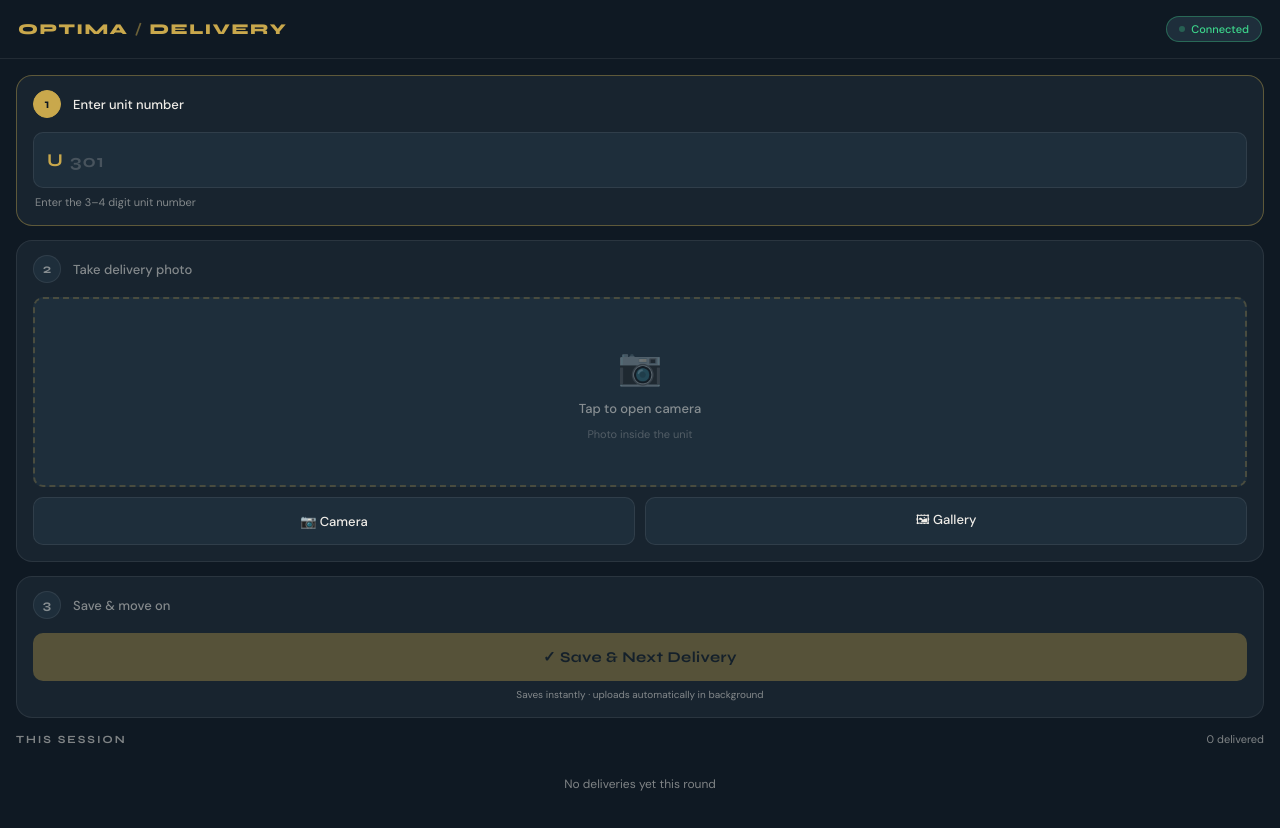
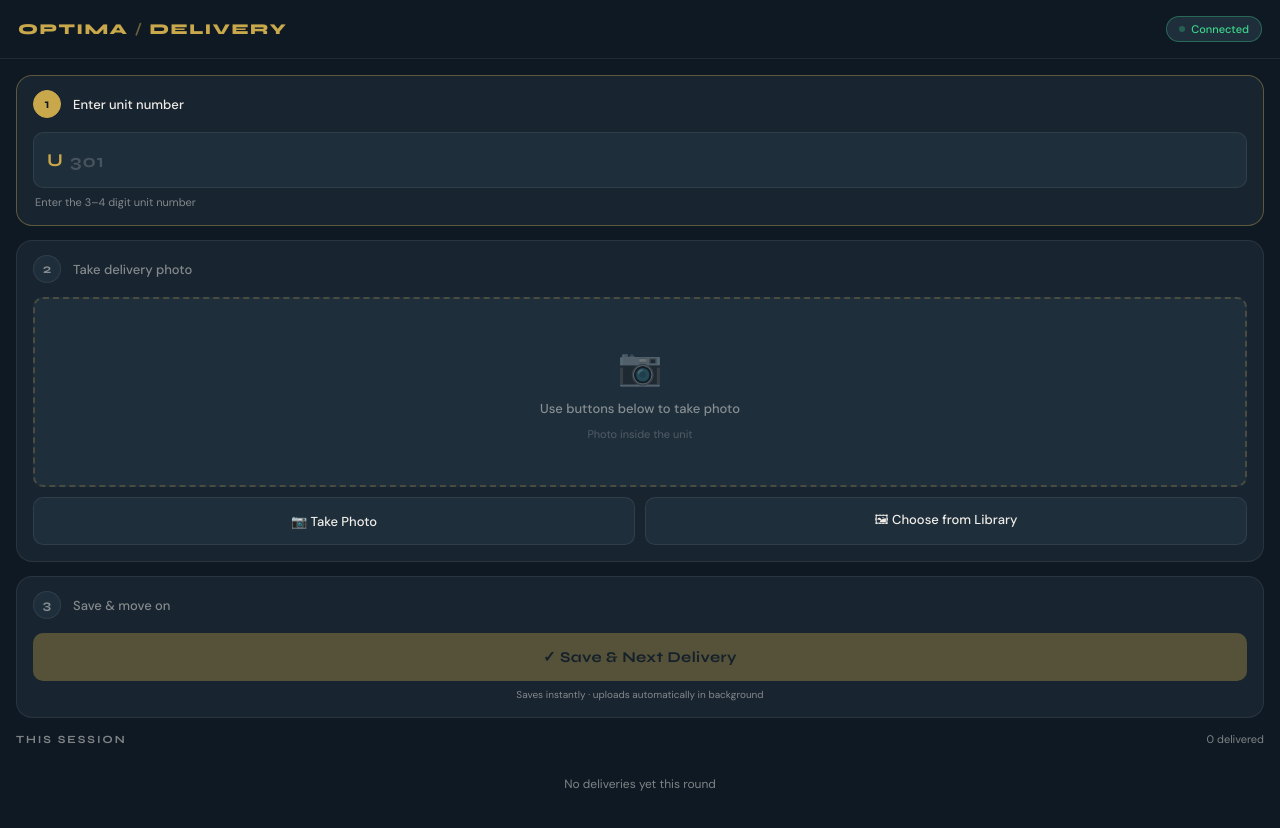
Before and after one commit to salimlancaster-ai/optima-delivery, a website: page index.html in a window 1280 px wide. Drawn offline with Linux system fonts and the light colour scheme.

Commit message:
Update index.html

```diff
--- a/index.html
+++ b/index.html
@@ -76,7 +76,7 @@ body{font-family:'DM Sans',sans-serif;background:var(--bg);color:var(--text);min
 .fname{font-family:monospace;font-size:12px;color:var(--gold2);word-break:break-all}
 
 /* PHOTO ZONE */
-.pzone{width:100%;min-height:190px;background:var(--surface2);border:2px dashed rgba(201,168,76,.25);border-radius:var(--radius-sm);display:flex;flex-direction:column;align-items:center;justify-content:center;gap:10px;position:relative;overflow:hidden;cursor:pointer}
+.pzone{width:100%;min-height:190px;background:var(--surface2);border:2px dashed rgba(201,168,76,.25);border-radius:var(--radius-sm);display:flex;flex-direction:column;align-items:center;justify-content:center;gap:10px;position:relative;overflow:hidden}
 .pzone img{position:absolute;inset:0;width:100%;height:100%;object-fit:cover}
 .pzone-ovl{position:absolute;inset:0;background:linear-gradient(to top,rgba(15,25,35,.9) 0%,transparent 50%);display:flex;align-items:flex-end;padding:14px;opacity:0;transition:opacity .2s}
 .pzone.has-photo .pzone-ovl{opacity:1}
@@ -177,14 +177,14 @@ body{font-family:'DM Sans',sans-serif;background:var(--bg);color:var(--text);min
     <div class="card-body">
       <div class="pzone" id="pzone">
         <div class="pzone-icon">📷</div>
-        <div class="pzone-text">Tap to open camera</div>
+        <div class="pzone-text">Use buttons below to take photo</div>
         <div class="pzone-sub">Photo inside the unit</div>
         <div class="pzone-ovl"><span class="retake">📷 Retake</span></div>
       </div>
       <input type="file" id="fileInput" accept="image/*" capture="environment">
       <div class="pbtns">
-        <button class="gbtn" id="btnCam">📷 Camera</button>
-        <button class="gbtn" id="btnGal">🖼 Gallery</button>
+        <button class="gbtn" id="btnCam">📷 Take Photo</button>
+        <button class="gbtn" id="btnGal">🖼 Choose from Library</button>
       </div>
     </div>
   </div>
@@ -411,7 +411,7 @@ function flash(id) {
 function setupStep2() {
   document.getElementById('btnCam').addEventListener('click', openCam);
   document.getElementById('btnGal').addEventListener('click', openGal);
-  document.getElementById('pzone').addEventListener('click', openCam);
+  // pzone is display only — use buttons below
   document.getElementById('fileInput').addEventListener('change', function(e) {
     var file = e.target.files[0];
     if (!file) return;
@@ -420,7 +420,7 @@ function setupStep2() {
     var zone = document.getElementById('pzone');
     zone.innerHTML = '<img src="' + blobURL + '" alt=""><div class="pzone-ovl"><span class="retake">📷 Retake</span></div>';
     zone.className = 'pzone has-photo';
-    zone.onclick = openCam;
+    // no pzone click
     document.getElementById('c2').className = 'card done active';
     document.getElementById('c3').className = 'card active';
     updateSave();
```
